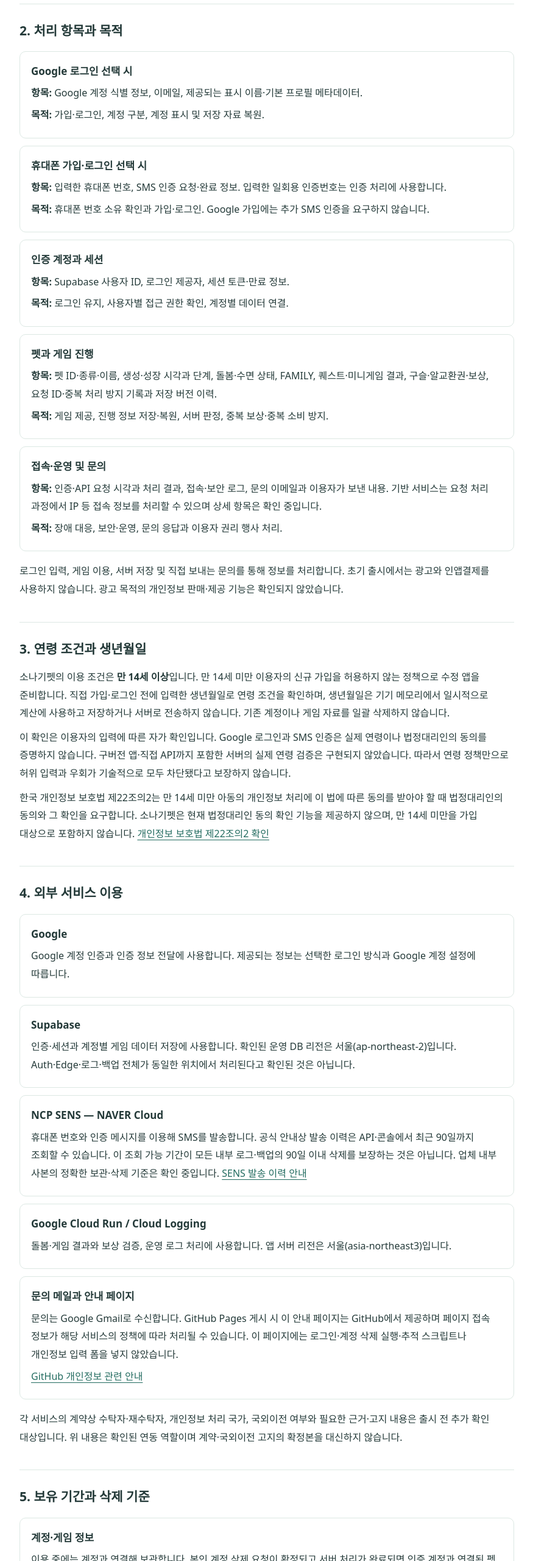
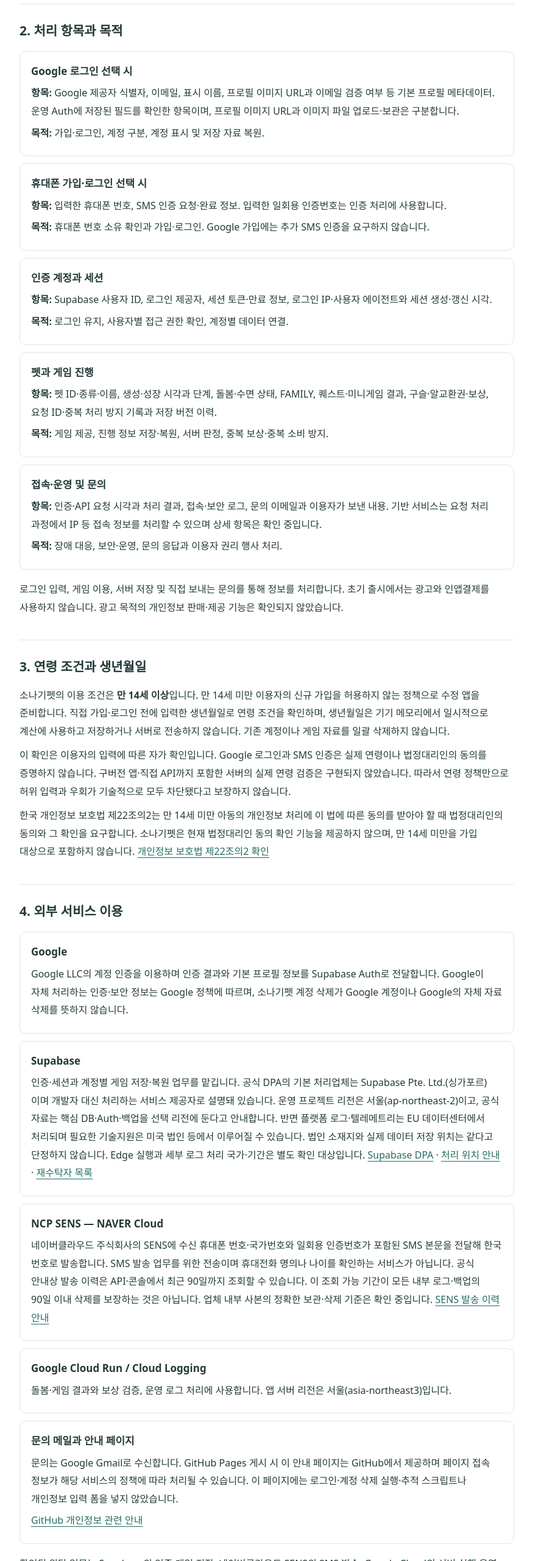
Before and after one commit to yys0315a-oss/sonagipet-policy, a plain HTML site: page privacy.html in a window 1280 px wide. Shown: the part 900-3460 px from the top of the page at 61% size, without its empty margins (202-1077 px from the left). Drawn offline with Linux system fonts and the light colour scheme.

Commit message:
Clarify verified privacy processing and deletion retention

```diff
--- a/privacy.html
+++ b/privacy.html
@@ -19,25 +19,26 @@
   <aside class="notice" aria-label="출시 준비 상태"><p><strong>출시 준비본 · 최종 시행일 미정</strong></p><p>계정 삭제 서버가 운영에 적용됐으며 전용 테스트 계정으로 삭제·재가입을 검증했습니다. 삭제 지원 앱은 1.0.6 이상입니다. 이용 연령은 만 14세 이상으로 조정하여 수정 앱을 준비 중입니다. 자가 연령 확인의 한계와 일부 외부 서비스 보관·백업 기준은 아래에서 구분해 안내합니다.</p></aside>
   <section><h2>1. 운영자와 서비스</h2><p>앱 이름: <strong>소나기펫</strong><br>개발자: 용쿠게임<br>Android 패키지: com.yongsik.sonagipet<br>우선 출시 국가: 대한민국<br>이용 대상: 만 14세 이상</p><p>개인정보·고객지원 담당자: 유용식<br>문의: <a href="mailto:yys0315a@gmail.com">yys0315a@gmail.com</a></p></section>
   <section><h2>2. 처리 항목과 목적</h2><div class="items">
-    <div class="item"><h3>Google 로그인 선택 시</h3><p><span class="label">항목:</span> Google 계정 식별 정보, 이메일, 제공되는 표시 이름·기본 프로필 메타데이터.</p><p><span class="label">목적:</span> 가입·로그인, 계정 구분, 계정 표시 및 저장 자료 복원.</p></div>
+    <div class="item"><h3>Google 로그인 선택 시</h3><p><span class="label">항목:</span> Google 제공자 식별자, 이메일, 표시 이름, 프로필 이미지 URL과 이메일 검증 여부 등 기본 프로필 메타데이터. 운영 Auth에 저장된 필드를 확인한 항목이며, 프로필 이미지 URL과 이미지 파일 업로드·보관은 구분합니다.</p><p><span class="label">목적:</span> 가입·로그인, 계정 구분, 계정 표시 및 저장 자료 복원.</p></div>
     <div class="item"><h3>휴대폰 가입·로그인 선택 시</h3><p><span class="label">항목:</span> 입력한 휴대폰 번호, SMS 인증 요청·완료 정보. 입력한 일회용 인증번호는 인증 처리에 사용합니다.</p><p><span class="label">목적:</span> 휴대폰 번호 소유 확인과 가입·로그인. Google 가입에는 추가 SMS 인증을 요구하지 않습니다.</p></div>
-    <div class="item"><h3>인증 계정과 세션</h3><p><span class="label">항목:</span> Supabase 사용자 ID, 로그인 제공자, 세션 토큰·만료 정보.</p><p><span class="label">목적:</span> 로그인 유지, 사용자별 접근 권한 확인, 계정별 데이터 연결.</p></div>
+    <div class="item"><h3>인증 계정과 세션</h3><p><span class="label">항목:</span> Supabase 사용자 ID, 로그인 제공자, 세션 토큰·만료 정보, 로그인 IP·사용자 에이전트와 세션 생성·갱신 시각.</p><p><span class="label">목적:</span> 로그인 유지, 사용자별 접근 권한 확인, 계정별 데이터 연결.</p></div>
     <div class="item"><h3>펫과 게임 진행</h3><p><span class="label">항목:</span> 펫 ID·종류·이름, 생성·성장 시각과 단계, 돌봄·수면 상태, FAMILY, 퀘스트·미니게임 결과, 구슬·알교환권·보상, 요청 ID·중복 처리 방지 기록과 저장 버전 이력.</p><p><span class="label">목적:</span> 게임 제공, 진행 정보 저장·복원, 서버 판정, 중복 보상·중복 소비 방지.</p></div>
     <div class="item"><h3>접속·운영 및 문의</h3><p><span class="label">항목:</span> 인증·API 요청 시각과 처리 결과, 접속·보안 로그, 문의 이메일과 이용자가 보낸 내용. 기반 서비스는 요청 처리 과정에서 IP 등 접속 정보를 처리할 수 있으며 상세 항목은 확인 중입니다.</p><p><span class="label">목적:</span> 장애 대응, 보안·운영, 문의 응답과 이용자 권리 행사 처리.</p></div>
   </div><p>로그인 입력, 게임 이용, 서버 저장 및 직접 보내는 문의를 통해 정보를 처리합니다. 초기 출시에서는 광고와 인앱결제를 사용하지 않습니다. 광고 목적의 개인정보 판매·제공 기능은 확인되지 않았습니다.</p></section>
   <section><h2>3. 연령 조건과 생년월일</h2><p>소나기펫의 이용 조건은 <strong>만 14세 이상</strong>입니다. 만 14세 미만 이용자의 신규 가입을 허용하지 않는 정책으로 수정 앱을 준비합니다. 직접 가입·로그인 전에 입력한 생년월일로 연령 조건을 확인하며, 생년월일은 기기 메모리에서 일시적으로 계산에 사용하고 저장하거나 서버로 전송하지 않습니다. 기존 계정이나 게임 자료를 일괄 삭제하지 않습니다.</p><p>이 확인은 이용자의 입력에 따른 자가 확인입니다. Google 로그인과 SMS 인증은 실제 연령이나 법정대리인의 동의를 증명하지 않습니다. 구버전 앱·직접 API까지 포함한 서버의 실제 연령 검증은 구현되지 않았습니다. 따라서 연령 정책만으로 허위 입력과 우회가 기술적으로 모두 차단됐다고 보장하지 않습니다.</p><p>한국 개인정보 보호법 제22조의2는 만 14세 미만 아동의 개인정보 처리에 이 법에 따른 동의를 받아야 할 때 법정대리인의 동의와 그 확인을 요구합니다. 소나기펫은 현재 법정대리인 동의 확인 기능을 제공하지 않으며, 만 14세 미만을 가입 대상으로 포함하지 않습니다. <a href="https://www.law.go.kr/lsLinkCommonInfo.do?chrClsCd=010202&amp;lsJoLnkSeq=1029335069" rel="noreferrer">개인정보 보호법 제22조의2 확인</a></p></section>
   <section><h2>4. 외부 서비스 이용</h2><div class="items">
-    <div class="item"><h3>Google</h3><p>Google 계정 인증과 인증 정보 전달에 사용합니다. 제공되는 정보는 선택한 로그인 방식과 Google 계정 설정에 따릅니다.</p></div>
-    <div class="item"><h3>Supabase</h3><p>인증·세션과 계정별 게임 데이터 저장에 사용합니다. 확인된 운영 DB 리전은 서울(ap-northeast-2)입니다. Auth·Edge·로그·백업 전체가 동일한 위치에서 처리된다고 확인된 것은 아닙니다.</p></div>
-    <div class="item"><h3>NCP SENS — NAVER Cloud</h3><p>휴대폰 번호와 인증 메시지를 이용해 SMS를 발송합니다. 공식 안내상 발송 이력은 API·콘솔에서 최근 90일까지 조회할 수 있습니다. 이 조회 가능 기간이 모든 내부 로그·백업의 90일 이내 삭제를 보장하는 것은 아닙니다. 업체 내부 사본의 정확한 보관·삭제 기준은 확인 중입니다. <a href="https://guide.ncloud-docs.com/docs/sens-smsmessage" rel="noreferrer">SENS 발송 이력 안내</a></p></div>
+    <div class="item"><h3>Google</h3><p>Google LLC의 계정 인증을 이용하며 인증 결과와 기본 프로필 정보를 Supabase Auth로 전달합니다. Google이 자체 처리하는 인증·보안 정보는 Google 정책에 따르며, 소나기펫 계정 삭제가 Google 계정이나 Google의 자체 자료 삭제를 뜻하지 않습니다.</p></div>
+    <div class="item"><h3>Supabase</h3><p>인증·세션과 계정별 게임 저장·복원 업무를 맡깁니다. 공식 DPA의 기본 처리업체는 Supabase Pte. Ltd.(싱가포르)이며 개발자 대신 처리하는 서비스 제공자로 설명돼 있습니다. 운영 프로젝트 리전은 서울(ap-northeast-2)이고, 공식 자료는 핵심 DB·Auth·백업을 선택 리전에 둔다고 안내합니다. 반면 플랫폼 로그·텔레메트리는 EU 데이터센터에서 처리되며 필요한 기술지원은 미국 법인 등에서 이루어질 수 있습니다. 법인 소재지와 실제 데이터 저장 위치는 같다고 단정하지 않습니다. Edge 실행과 세부 로그 처리 국가·기간은 별도 확인 대상입니다. <a href="https://supabase.com/legal/customer-resources/data-processing-addendum" rel="noreferrer">Supabase DPA</a> · <a href="https://supabase.com/legal/privacy-resources/data-residency-and-transfers-faq" rel="noreferrer">처리 위치 안내</a> · <a href="https://supabase.com/legal/customer-resources/subprocessor-list" rel="noreferrer">재수탁자 목록</a></p></div>
+    <div class="item"><h3>NCP SENS — NAVER Cloud</h3><p>네이버클라우드 주식회사의 SENS에 수신 휴대폰 번호·국가번호와 일회용 인증번호가 포함된 SMS 본문을 전달해 한국 번호로 발송합니다. SMS 발송 업무를 위한 전송이며 휴대전화 명의나 나이를 확인하는 서비스가 아닙니다. 공식 안내상 발송 이력은 API·콘솔에서 최근 90일까지 조회할 수 있습니다. 이 조회 가능 기간이 모든 내부 로그·백업의 90일 이내 삭제를 보장하는 것은 아닙니다. 업체 내부 사본의 정확한 보관·삭제 기준은 확인 중입니다. <a href="https://guide.ncloud-docs.com/docs/sens-smsmessage" rel="noreferrer">SENS 발송 이력 안내</a></p></div>
     <div class="item"><h3>Google Cloud Run / Cloud Logging</h3><p>돌봄·게임 결과와 보상 검증, 운영 로그 처리에 사용합니다. 앱 서버 리전은 서울(asia-northeast3)입니다.</p></div>
     <div class="item"><h3>문의 메일과 안내 페이지</h3><p>문의는 Google Gmail로 수신합니다. GitHub Pages 게시 시 이 안내 페이지는 GitHub에서 제공하며 페이지 접속 정보가 해당 서비스의 정책에 따라 처리될 수 있습니다. 이 페이지에는 로그인·계정 삭제 실행·추적 스크립트나 개인정보 입력 폼을 넣지 않았습니다.</p><p><a href="https://docs.github.com/en/site-policy/privacy-policies/github-general-privacy-statement" rel="noreferrer">GitHub 개인정보 관련 안내</a></p></div>
-  </div><p>각 서비스의 계약상 수탁자·재수탁자, 개인정보 처리 국가, 국외이전 여부와 필요한 근거·고지 내용은 출시 전 추가 확인 대상입니다. 위 내용은 확인된 연동 역할이며 계약·국외이전 고지의 확정본을 대신하지 않습니다.</p></section>
+  </div><p>확인된 위탁 업무는 Supabase의 인증·게임 저장, 네이버클라우드 SENS의 SMS 발송, Google Cloud의 서버 실행·운영 로그 처리입니다. Google 로그인·Gmail 문의와 GitHub Pages 접속은 각 서비스의 자체 개인정보 처리와도 구분합니다. 서울 DB를 사용한다는 이유만으로 모든 처리가 국내에 한정된다고 안내하지 않습니다. 실제 계약에 적용되는 수탁·재수탁 범위, 국외이전 항목·국가·받는 자·이전 시점과 방법·목적·보유 기간·거부 방법 및 적용 근거는 최종 고지에서 확정해야 합니다. 아직 확인되지 않은 EU 로그의 세부 국가 등을 임의로 채우지 않습니다.</p></section>
   <section><h2>5. 보유 기간과 삭제 기준</h2><div class="items">
     <div class="item"><h3>계정·게임 정보</h3><p>이용 중에는 계정과 연결해 보관합니다. 본인 계정 삭제 요청이 확정되고 서버 처리가 완료되면 인증 계정과 연결된 펫·FAMILY·성장·퀘스트·구슬·교환권·일반 재화 원장·저장 이력을 제거합니다. 서버 완료를 확인한 뒤 같은 기기의 해당 계정 저장본도 정리합니다. 다른 계정 자료는 삭제하지 않습니다. 처리 실패 시 완료로 표시하지 않고 기존 요청의 상태 확인·재개 경로를 제공합니다. <a href="delete-account.html">계정 삭제 안내</a>에서 현재 요청 방법을 확인할 수 있습니다.</p></div>
     <div class="item"><h3>확인된 Google Cloud 로그 설정</h3><p>운영 프로젝트의 기본 로그 버킷은 <strong>30일</strong>, 필수 감사 로그 버킷은 <strong>400일</strong> 보관으로 설정돼 있습니다. 각 버킷에 실제 수집된 로그에 적용되는 값이며 모든 개인정보·Supabase 로그·DB 백업에 적용되는 기간은 아닙니다.</p></div>
-    <div class="item"><h3>삭제 영수증과 복원 방지</h3><p>완료 영수증에서는 원 UID를 제거하고 UID 해시·요청 ID·영수증 해시·완료 상태 및 시각을 완료 후 30일 보관한 뒤 일일 자동 파기 대상으로 처리합니다. 이는 중복 처리·복원 방지를 위한 운영 기준이며 법정 의무 기간은 아닙니다. UID 해시는 재연결 가능한 보안 식별자로 익명 정보가 아닙니다. 미완료 요청은 복구를 위해 완료될 때까지 보관합니다. 기기의 삭제된 UID 해시는 이전 계정 복원을 막기 위해 앱 데이터 제거 전까지 남을 수 있습니다.</p></div>
-    <div class="item"><h3>외부 인증·백업과 아직 미확정인 기간</h3><p>Supabase 공식 문서는 DB 백업 보관 기간이 요금제에 따라 다르다고 안내합니다. 확인 시점 운영 DB에는 일일 백업 7개가 표시됐으며 PITR은 비활성입니다. 이는 업체의 모든 내부 사본 보관 기간을 확인한 것은 아닙니다. 프로젝트 전체 삭제에 관한 업체의 기간은 소나기펫 사용자 1명의 계정 삭제 기한으로 적용하지 않습니다. <a href="https://supabase.com/docs/guides/platform/backups" rel="noreferrer">Supabase 백업 안내</a> · <a href="https://supabase.com/legal/privacy-resources/data-residency-and-transfers-faq" rel="noreferrer">데이터 보관·이전 안내</a></p><p>소나기펫 계정 삭제는 Google 계정 자체나 휴대전화 계약을 삭제하지 않습니다. Google이 자체 처리하는 인증·보안 정보는 Google의 기준에 따릅니다. Google의 일반 삭제·백업 기간을 소나기펫 계정이나 Supabase 데이터에 대한 삭제 보장으로 적용하지 않습니다. <a href="https://policies.google.com/technologies/retention?hl=ko" rel="noreferrer">Google 데이터 보관 안내</a></p><p>Supabase 인증·접속 로그, NCP SENS 내부 로그·백업, 문의 이메일과 업체의 비공개 백업 보관 기준 중 확인되지 않은 사항은 미확정입니다. 운영자 검증 사본이 있으면 해당 삭제 요청에 포함해 정리합니다. 업체의 내부 백업 기간이나 법정 보존 기간을 임의의 일수로 기재하지 않습니다.</p></div>
+    <div class="item"><h3>삭제 영수증과 복원 방지</h3><p>완료 영수증에서는 원 UID를 제거하고 UID 해시·요청 ID·영수증 해시·완료 상태 및 시각을 완료 시점부터 30일 뒤를 만료 시각으로 기록하고, 만료된 완료 영수증을 매일 오전 3시(한국시간) 정리 작업으로 파기합니다. 따라서 정확히 30일이 되는 순간의 동시 파기를 약속하는 것은 아닙니다. 이는 중복 처리·복원 방지를 위한 운영 기준이며 법정 의무 기간은 아닙니다. UID 해시는 재연결 가능한 보안 식별자로 익명 정보가 아닙니다. 미완료 요청은 복구를 위해 완료될 때까지 보관합니다. 기기의 삭제된 UID 해시는 이전 계정 복원을 막기 위해 앱 데이터 제거 전까지 남을 수 있습니다.</p></div>
+    <div class="item"><h3>외부 인증·백업과 아직 미확정인 기간</h3><p>현재 운영 조직은 Pro 요금제입니다. 공식 문서상 Pro의 일일 DB 백업은 최근 7일분에 접근할 수 있으며, 운영 Dashboard에서도 일일 백업 7개와 PITR 비활성을 확인했습니다. 서비스 DB에서 계정을 지워도 기존 전체 DB 백업 사본에서 해당 UID만 즉시 개별 삭제됐다고 주장하지 않습니다. 접근 가능한 백업 기간과 업체의 비공개 내부 사본 파기 보장은 구분합니다. 이는 업체의 모든 내부 사본 보관 기간을 확인한 것은 아닙니다. 프로젝트 전체 삭제에 관한 업체의 기간은 소나기펫 사용자 1명의 계정 삭제 기한으로 적용하지 않습니다. <a href="https://supabase.com/docs/guides/platform/backups" rel="noreferrer">Supabase 백업 안내</a> · <a href="https://supabase.com/legal/privacy-resources/data-residency-and-transfers-faq" rel="noreferrer">데이터 보관·이전 안내</a></p><p>소나기펫 계정 삭제는 Google 계정 자체나 휴대전화 계약을 삭제하지 않습니다. Google이 자체 처리하는 인증·보안 정보는 Google의 기준에 따릅니다. Google의 일반 삭제·백업 기간을 소나기펫 계정이나 Supabase 데이터에 대한 삭제 보장으로 적용하지 않습니다. <a href="https://policies.google.com/technologies/retention?hl=ko" rel="noreferrer">Google 데이터 보관 안내</a></p><p>Supabase 서비스 로그의 실제 적용 기간·EU 처리 국가, NCP SENS 내부 사본 파기 기준, 문의 이메일의 운영자 보관·정리 기준 등 미확정 사항은 최종 확정이 필요합니다. 서비스 업체의 일반 회원·결제·발신번호 등록 정보 보관 기간을 소나기펫 이용자의 게임·인증 SMS 보관 기간에 옮겨 적용하지 않습니다. 운영자 검증 사본이 있으면 해당 삭제 요청에 포함해 정리합니다. 업체의 내부 백업 기간이나 법정 보존 기간을 임의의 일수로 기재하지 않습니다.</p></div>
+    <div class="item"><h3>SMS 발송 중복 방지 기록</h3><p>운영 DB에는 원 전화번호·OTP·UID를 저장하지 않는 발송 이벤트 해시와 처리 시각이 별도로 있습니다. 현재 구현은 다음 SMS 요청 처리 시 1일이 지난 기록을 정리하는 방식이며, 요청이 없을 때에도 24시간 안에 자동 파기된다는 정책으로 안내하지 않습니다. 이 기록의 고정 자동 파기 주기는 별도 확정하지 않았습니다.</p></div>
   </div><p>서비스 DB의 게임 저장 버전과 DB 인프라 백업은 별개의 자료입니다. 백업 복원 전에는 최신 삭제 목록을 별도 보관하고 재적용한 뒤 서비스를 재개하는 절차를 마련했습니다. 최신 목록을 확보할 수 없거나 삭제 목록 범위보다 오래된 백업이면 서비스를 재개하지 않습니다. 이 절차를 검증하기 위한 실제 운영 DB 복원은 수행하지 않았습니다. 삭제 완료가 기반 업체의 백업·접속 로그까지 같은 순간에 개별 삭제됨을 뜻하지 않습니다.</p></section>
   <section><h2>6. 이용자의 권리와 문의</h2><p>본인 정보의 열람·정정·삭제, 처리 정지 및 동의 철회에 관한 요청은 <a href="mailto:yys0315a@gmail.com">yys0315a@gmail.com</a>으로 보낼 수 있습니다. 요청 대상 계정의 소유 확인에 필요한 최소한의 정보를 안내받을 수 있으며, 처리 범위·일정·보존 예외가 있는 경우 확인이 필요합니다.</p><p><strong>비밀번호, SMS 인증번호, 세션 토큰, 신분증 사본을 이메일로 보내지 마세요.</strong> 이 안내 페이지에서 인증정보를 입력하거나 계정 삭제를 실행할 수는 없습니다.</p></section>
   <section><h2>7. 보호 조치와 앱 권한</h2><p>인증·API 통신에 HTTPS를 사용하고 서버에서 계정별 접근 권한을 확인합니다. 기기 인증 토큰은 Android Keystore를 이용한 암호화·백업 제외 저장소에 보관합니다. 다른 로컬 게임·설정 자료는 OS의 백업·기기 이전 설정에 따라 복사될 수 있습니다.</p><p>다른 앱 위에 표시 권한은 펫 오버레이와 퀵패널에, 알림·포그라운드 서비스 권한은 실행 중인 오버레이에 사용합니다. 아래 앱 화면 수집을 위한 기능이 아닙니다. 연락처·SMS 수신함·위치·카메라·마이크를 읽는 권한은 사용하지 않으며 인증번호는 직접 입력합니다.</p></section>
```
Also changed, not shown: delete-account.html (+1 -1 lines).
